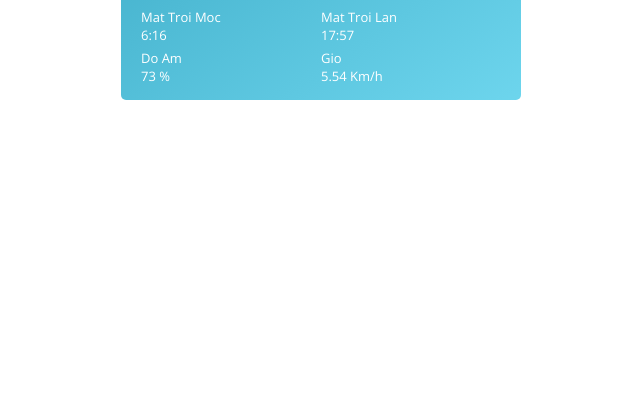
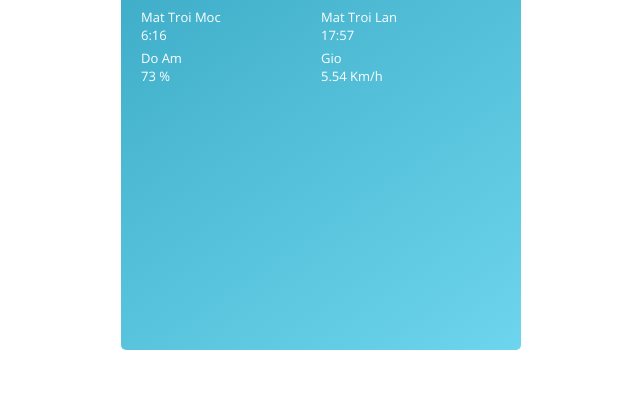
Before and after one commit to tanmv89/weather_app, a plain HTML site: page index.html in a window 1280 px wide. Shown: the part 500-900 px from the top of the page, without its empty margins (319-959 px from the left). Before the commit the page ends 800 px from the top, so only its background shows below. Drawn offline with nearby package versions, Linux system fonts and the light colour scheme.

Commit message:
update width

```diff
--- a/style.css
+++ b/style.css
@@ -8,7 +8,9 @@
 .container {
   color: white;
   background: linear-gradient(145deg, #2193b0, #6dd5ed);
-  width: 400px;
+  width: 100%;
+  max-width: 400px;
+  height: 100vh;
   margin: 50px auto;
   border-radius: 5px;
   font-size: 14px;
```
